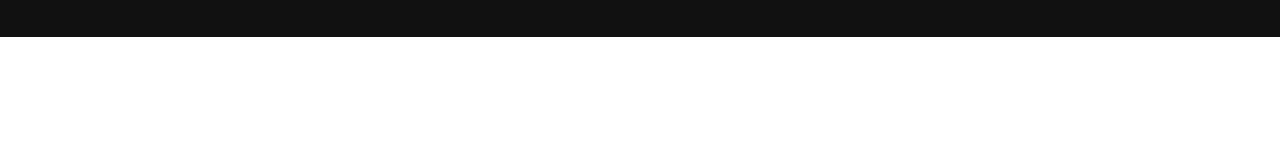
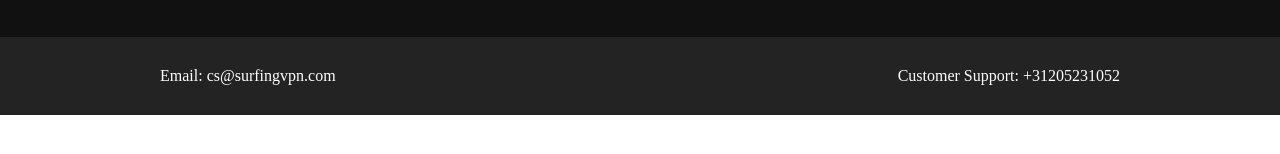
Before and after one commit to 3thann/Surfing-VPN, a plain HTML site: page index.html in a window 1280 px wide. Shown: the part 92-246 px from the top of the page. Drawn offline with Linux system fonts and the light colour scheme.

Commit message:
Update 0.0.3 - Finish Navigation

```diff
--- a/index.html
+++ b/index.html
@@ -18,5 +18,13 @@
             <button class="header_button" type="button">CANCEL MY MEMBERSHIP</button>
         </div>
     </header>
+    <nav>
+        <span class="nav_left">
+            Email: cs@surfingvpn.com
+        </span>
+        <span class="nav_right">
+            Customer Support: +31205231052
+        </span>
+    </nav>
 </body>
 </html>
--- a/style.css
+++ b/style.css
@@ -28,3 +28,11 @@ header {
     color: #FFFFFF;
     border-radius: 5px;
 }
+
+nav {
+    padding: 30px 160px;
+    display: flex;
+    justify-content: space-between;
+    background-color: #232323;
+    color: #FFFFFF;
+}
```
